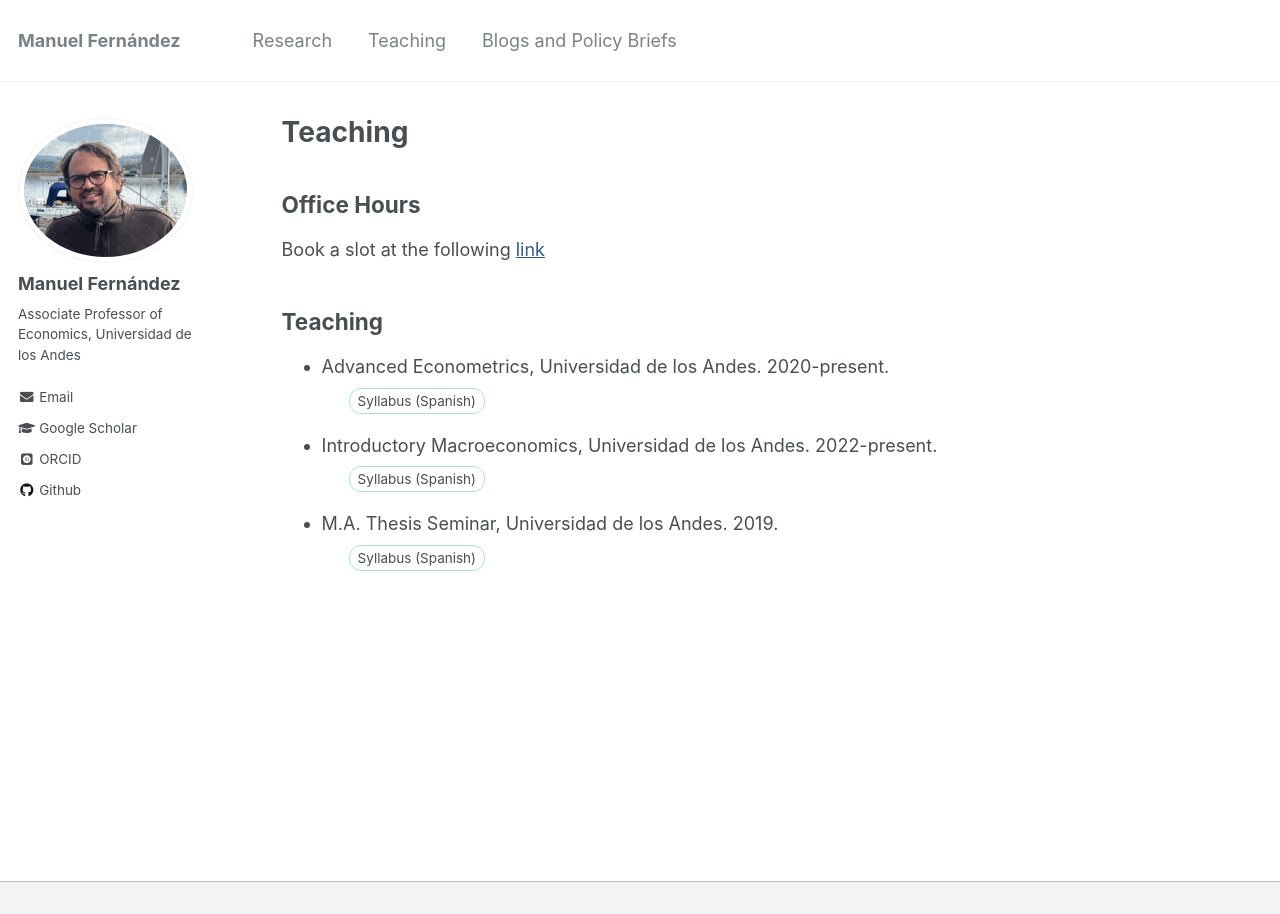
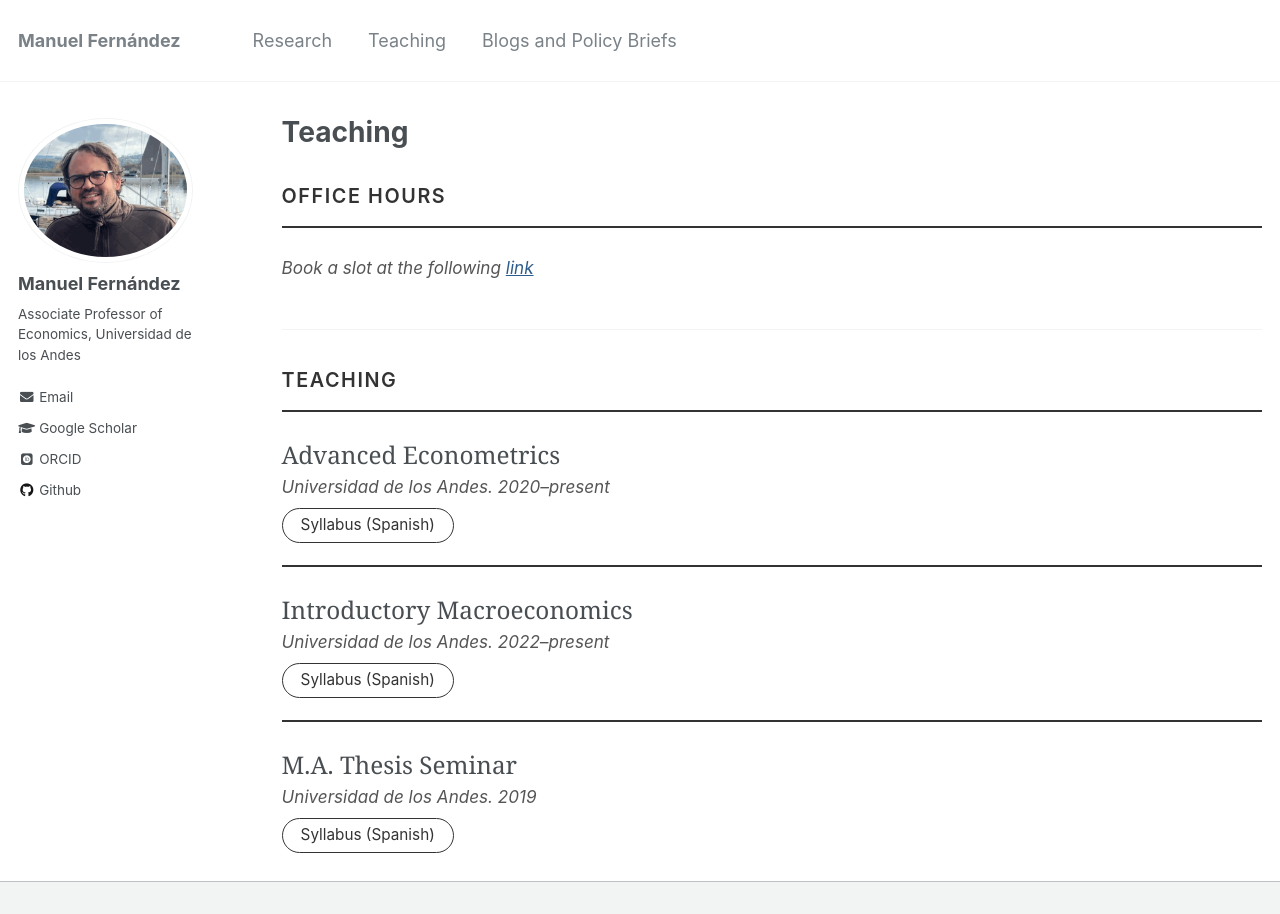
Before and after one commit to man-fern/man-fern.github.io, a Jekyll site: the page built from _pages/teaching.md, in a window 1280 px wide and 1073 px high, cut to the strip 0-914 px from the top of the window. Built offline with Jekyll 4.4.1, drawn with Linux system fonts in a browser that asks for light colours; some web fonts are replaced.

Commit message:
Apply card-based layout to teaching and blogs pages
Converts both pages to use the same card structure as the research
page: serif titles, author/outlet lines, dividers between entries,
and pill-shaped syllabus buttons on teaching. Removes unused
teaching-specific CSS classes.

Co-Authored-By: Claude Opus 4.6 <noreply@anthropic.com>

```diff
--- a/_pages/teaching.md
+++ b/_pages/teaching.md
@@ -7,35 +7,55 @@ redirect_from:
   - /teaching
 ---
 
-## Office Hours
+<p class="research-section">Office Hours</p>
 
-Book a slot at the following <a href="https://calendly.com/manuelfsb" target="_blank" rel="noopener" class="office-hours-link">link</a>
+<hr class="paper-divider">
+<div class="paper-entry">
+  <p class="paper-journal">Book a slot at the following <a href="https://calendly.com/manuelfsb" target="_blank" rel="noopener" class="paper-link">link</a></p>
+</div>
 
-## Teaching
+<hr>
 
-* Advanced Econometrics, Universidad de los Andes. 2020-present.
+<p class="research-section">Teaching</p>
 
-  <details class="teaching-details">
-    <summary class="details-btn">Syllabus (Spanish)</summary>
-    <ul>
-      <li><a href="/files/syllabus_Ec_Avanzada_20261.pdf" target="_blank" rel="noopener" class="repo-link">2026-1</a></li>
-    </ul>
-  </details>
+<hr class="paper-divider">
+<div class="paper-entry">
+  <h3 class="paper-title">Advanced Econometrics</h3>
+  <p class="paper-journal">Universidad de los Andes. 2020&ndash;present</p>
+  <div class="paper-buttons">
+    <details class="paper-detail">
+      <summary>Syllabus (Spanish)</summary>
+      <ul>
+        <li><a href="/files/syllabus_Ec_Avanzada_20261.pdf" target="_blank" rel="noopener">2026-1</a></li>
+      </ul>
+    </details>
+  </div>
+</div>
 
-* Introductory Macroeconomics, Universidad de los Andes. 2022-present.
+<hr class="paper-divider">
+<div class="paper-entry">
+  <h3 class="paper-title">Introductory Macroeconomics</h3>
+  <p class="paper-journal">Universidad de los Andes. 2022&ndash;present</p>
+  <div class="paper-buttons">
+    <details class="paper-detail">
+      <summary>Syllabus (Spanish)</summary>
+      <ul>
+        <li><a href="/files/syllabus_Intro_Macro_20261.pdf" target="_blank" rel="noopener">2026-1</a></li>
+      </ul>
+    </details>
+  </div>
+</div>
 
-  <details class="teaching-details">
-    <summary class="details-btn">Syllabus (Spanish)</summary>
-    <ul>
-      <li><a href="/files/syllabus_Intro_Macro_20261.pdf" target="_blank" rel="noopener" class="repo-link">2026-1</a></li>
-    </ul>
-  </details>
-
-* M.A. Thesis Seminar, Universidad de los Andes. 2019.
-
-  <details class="teaching-details">
-    <summary class="details-btn">Syllabus (Spanish)</summary>
-    <ul>
-      <li><a href="/files/syllabus_Seminario_Tesis_PEG-2024-2.pdf" target="_blank" rel="noopener" class="repo-link">2024-2</a></li>
-    </ul>
-  </details>
+<hr class="paper-divider">
+<div class="paper-entry">
+  <h3 class="paper-title">M.A. Thesis Seminar</h3>
+  <p class="paper-journal">Universidad de los Andes. 2019</p>
+  <div class="paper-buttons">
+    <details class="paper-detail">
+      <summary>Syllabus (Spanish)</summary>
+      <ul>
+        <li><a href="/files/syllabus_Seminario_Tesis_PEG-2024-2.pdf" target="_blank" rel="noopener">2024-2</a></li>
+      </ul>
+    </details>
+  </div>
+</div>
--- a/_sass/_academic.scss
+++ b/_sass/_academic.scss
@@ -141,29 +141,3 @@ $divider-color: #333333;
   margin: 2rem 0 0.5rem;
   padding-bottom: 0.3rem;
 }
-
-/* ---- Teaching page styles ---- */
-
-.office-hours-link {
-  color: $academic-link-color;
-}
-
-.teaching-details {
-  display: block;
-  margin-left: 1.5rem;
-  margin-top: -1.0em;
-}
-
-.details-btn {
-  background-color: #ffffff;
-  padding: 2px 8px;
-  border: 1px solid $details-border-color;
-  border-radius: 12px;
-  display: inline-block;
-  cursor: pointer;
-  font-size: 0.75em;
-}
-
-.repo-link {
-  color: #000000;
-}
```
Also changed, not shown: _pages/blogs.md (+97 -17 lines).
